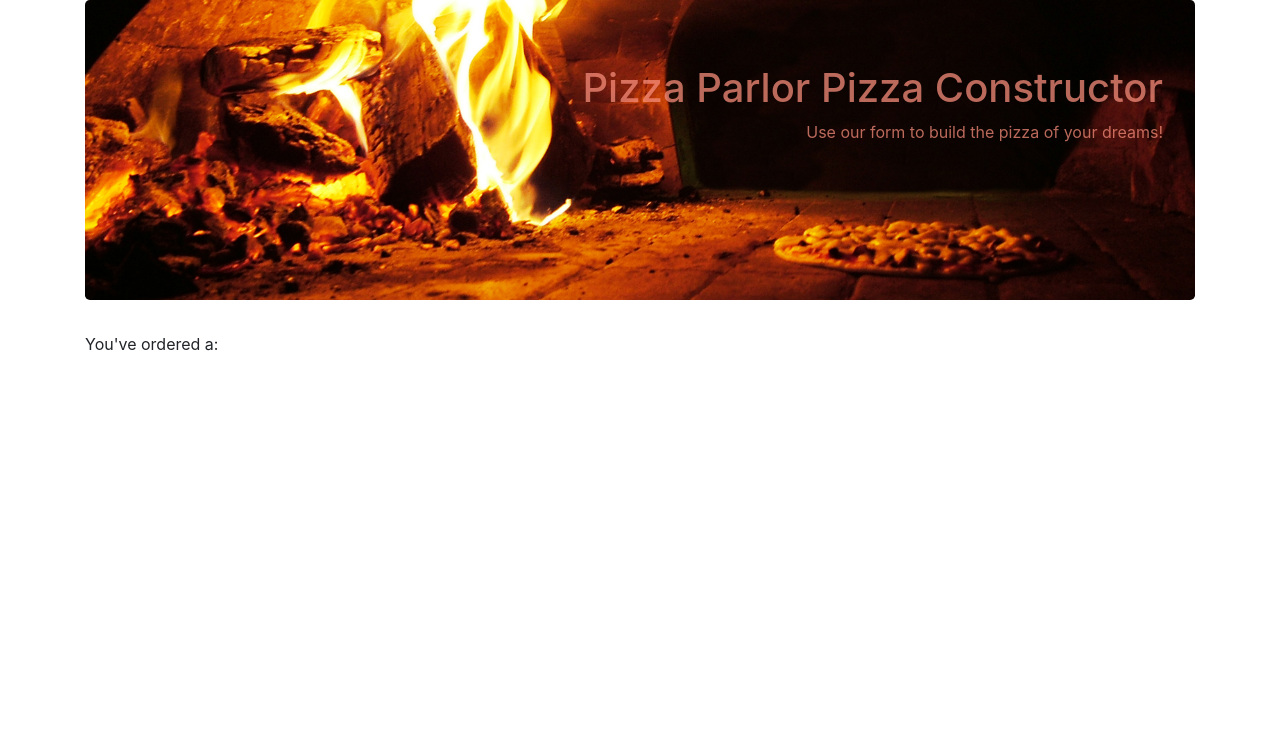
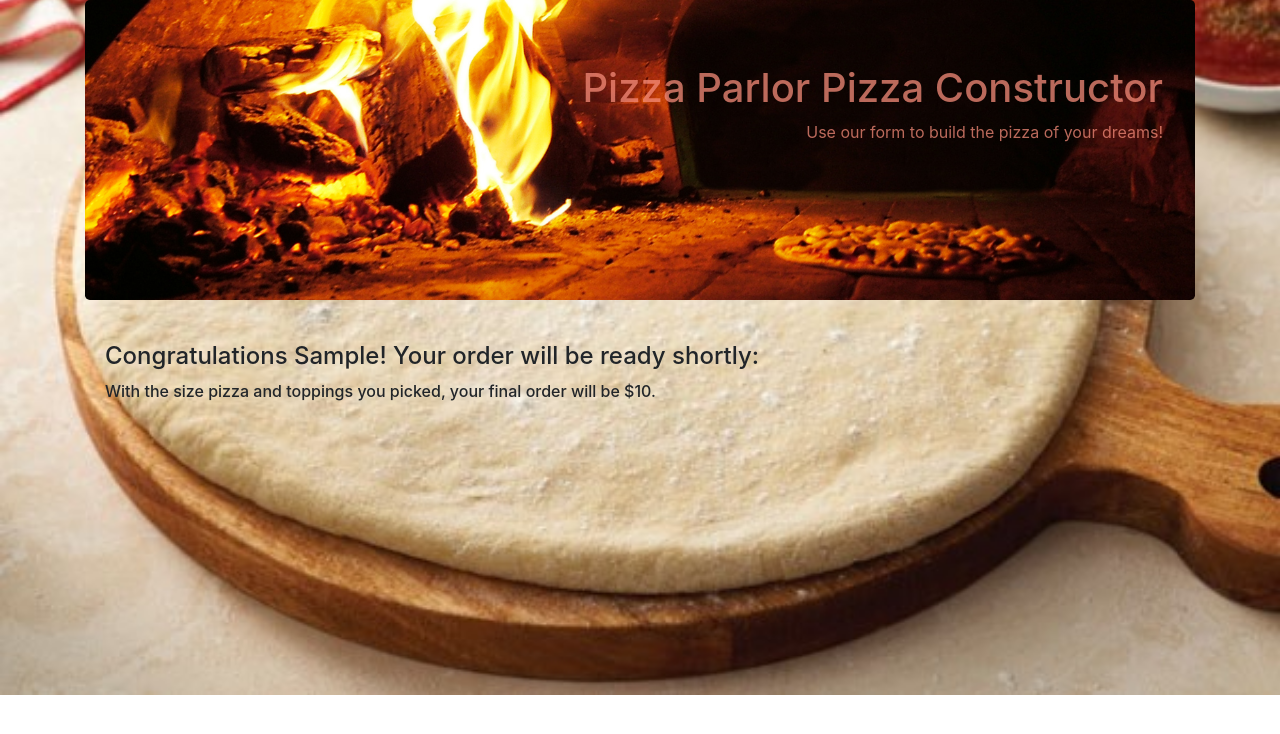
Before and after one commit to jeffchiudev/pizza-parlor, a plain HTML site: page index.html in a window 1280 px wide. Both pictures are taken after typing "Sample" into the empty fields and a click on the button "Finalize my order!". Drawn offline with Linux system fonts and the light colour scheme.

Commit message:
add finalizing styling elements

```diff
--- a/css/styles.css
+++ b/css/styles.css
@@ -8,6 +8,23 @@
   color: rgba(245, 140, 121, 0.753);
 }
 
+#ordering {
+  padding-bottom: 50px;
+}
+
 #checkout {
   display: none;
+  padding: 10px 20px;
+  box-sizing: border-box;
 }
+
+.order-summary p {
+  font-weight: 500;
+}
+
+body {
+  background-image: url(../images/finished-pizza.jpg);
+  background-size: cover;
+  background-repeat: no-repeat;
+  background-position: center;
+}
--- a/index.html
+++ b/index.html
@@ -70,7 +70,8 @@
     </div>
     <div id="checkout">
       <div class="order-summary">
-        <p>You've ordered a: </p>
+        <h4>Congratulations <span class="final-order-name"></span>! Your order will be ready shortly:</h4>
+        <p>With the size pizza and toppings you picked, your final order will be $<span class="final-cost"></span>.</p>
       </div>
     </div>
   </div>
--- a/js/scripts.js
+++ b/js/scripts.js
@@ -59,8 +59,11 @@ $(document).ready(function() {
     order1.Toppings(order1Toppings);
     order1.sizeTotal(order1Diameter);
     order1.calcTotal();
-    console.log(order1);
-    $("#orderForm").hide();
+    $("#ordering").hide()
     $("#checkout").show();
+    $(".final-order-name").text();
+    $(".final-order-name").text(order1.orderName);
+    $(".final-cost").text();
+    $(".final-cost").text(order1.total);
   });
 })
```
Also changed, not shown: images/finished-pizza.jpg (added).
